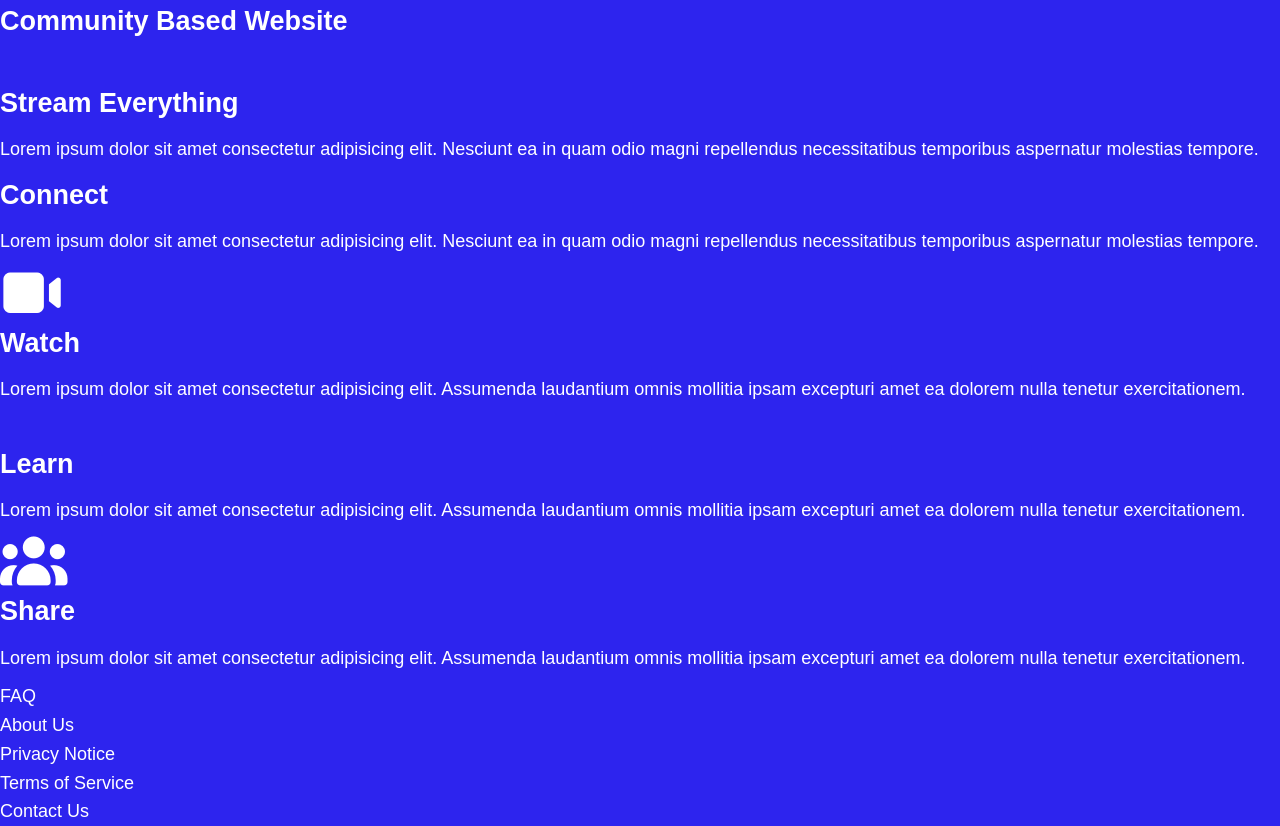
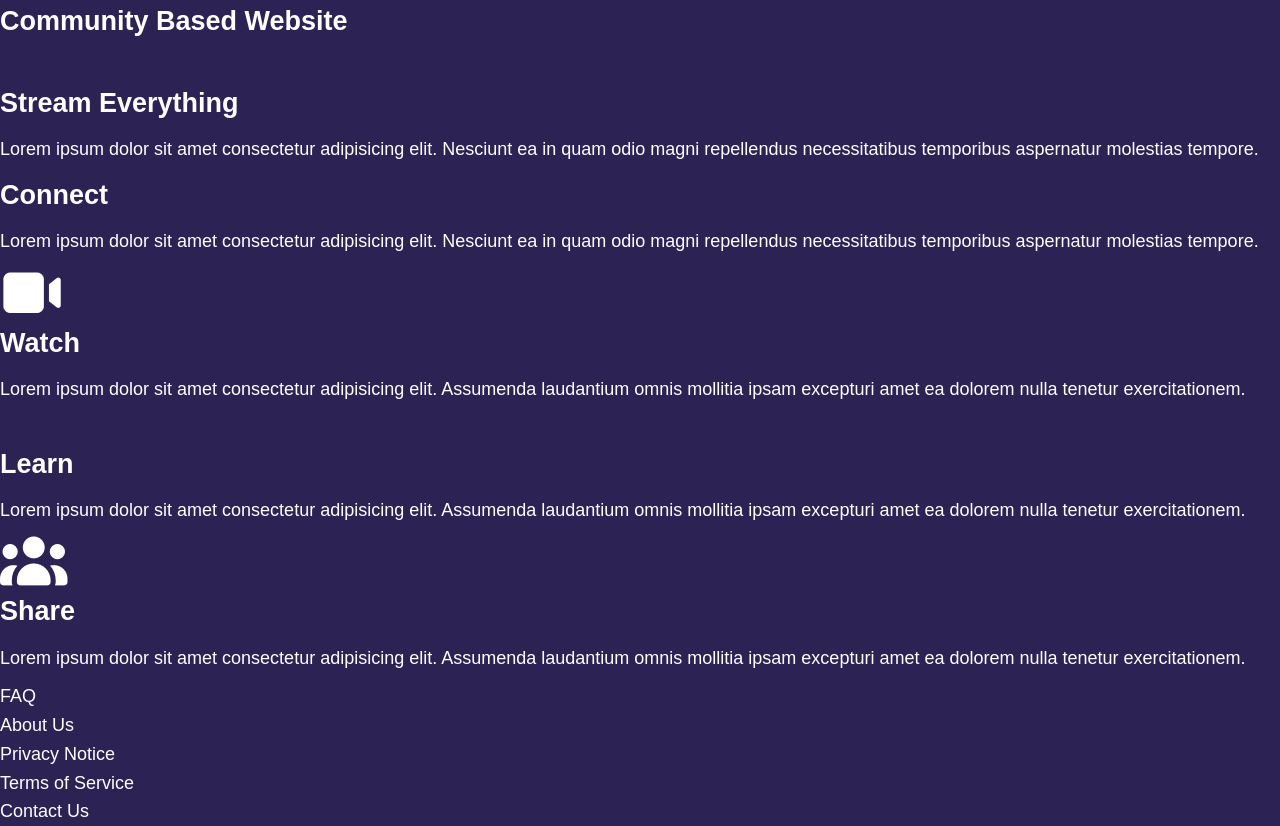
Before and after one commit to luigimorel/rellax-js-landing-page, a plain HTML site: page index.html in a window 1280 px wide. Drawn offline with Linux system fonts and the light colour scheme; some icons are missing.

Commit message:
Changed the bg color

```diff
--- a/css/stylesheet.css
+++ b/css/stylesheet.css
@@ -1,3 +1,9 @@
+:root {
+  --primary-color: #2d2254;
+  --secondary-color: #f5c299;
+  --text-color: #c5d777;
+}
+
 body {
   font-family: Arial, Helvetica, sans-serif;
   color: #ffffff;
@@ -5,11 +11,6 @@ body {
   font-size: 18px;
   line-height: 1.6;
   font-weight: 400;
-}
-:root {
-  --primary-color: #2d24ee;
-  --secondary-color: #f5c299;
-  --text-color: #c5d777;
 }
 
 * {
```
